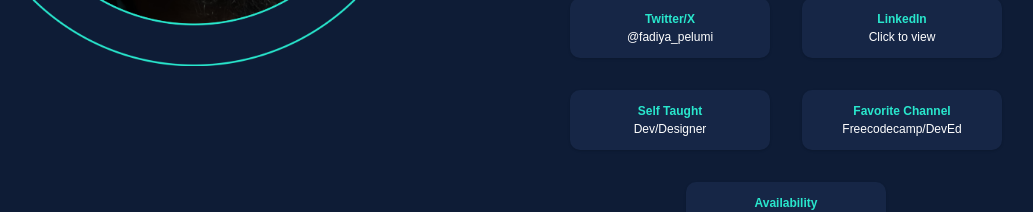
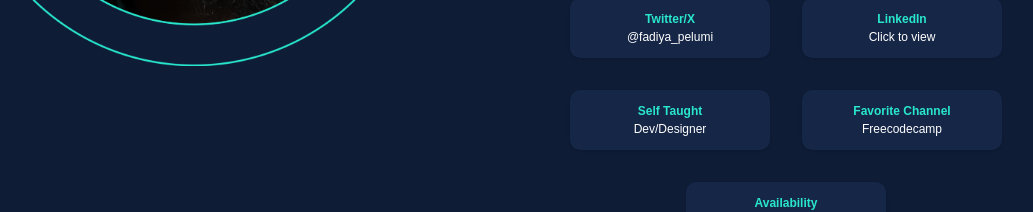
Before and after one commit to KodenOps/segun, a React (Create React App) app: page / in a window 1280 px wide. Shown: the part 1480-1692 px from the top of the page, without its empty margins (158-1191 px from the left). Built offline with nearby package versions, Linux system fonts and the light colour scheme.

Commit message:
updated the skills

```diff
--- a/src/sections/About.jsx
+++ b/src/sections/About.jsx
@@ -63,7 +63,7 @@ MeToggle()
 							/>
 							<Box
 								top="Favorite Channel"
-								bottom="Freecodecamp/DevEd"
+								bottom="Freecodecamp"
 							/>
 							<Box
 								top="Availability"
```
